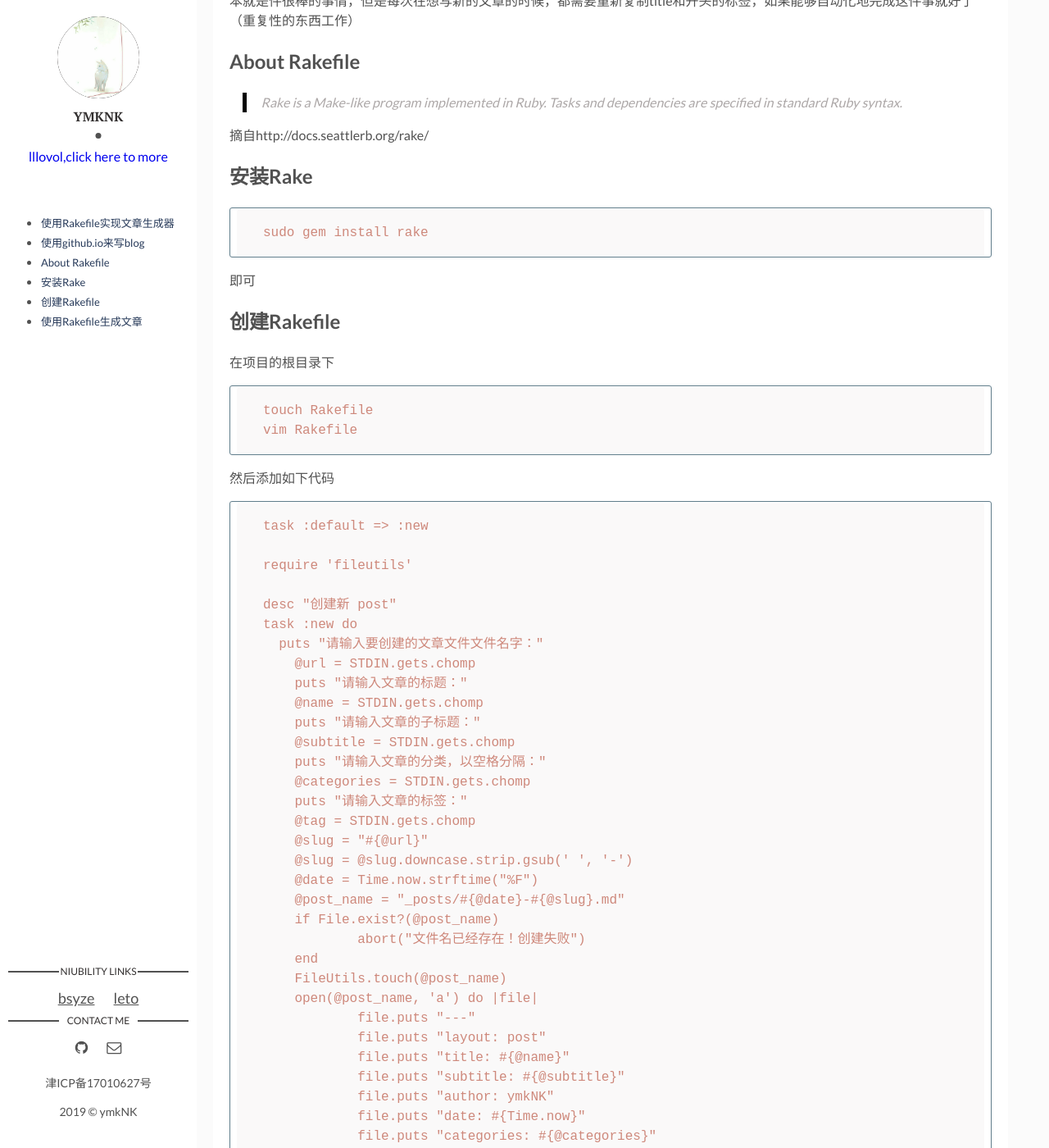
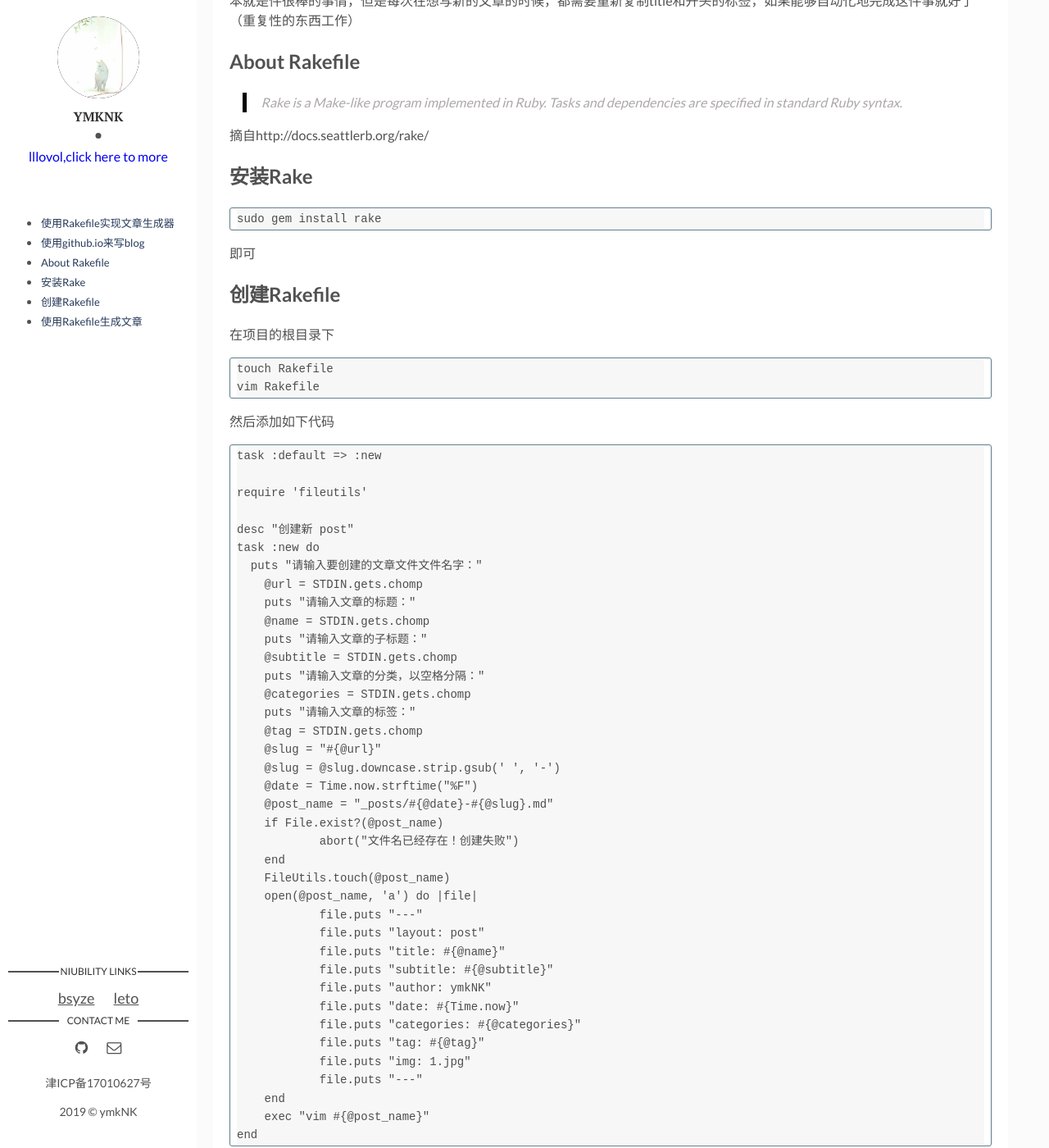
Before and after one commit to ymkNK/ymkNK.github.io, a Jekyll site: the page built from _posts/tech/2018-12-05-rake.md, in a window 1280 px wide and 1400 px high, scrolled down 706 px. Shown: the whole window at 82% size. Built offline with Jekyll 4.4.1, drawn with Linux system fonts in a browser that asks for light colours; comment, search, counter and statistics services are not loaded.

Commit message:
2019-11-08-change-highlight-css

```diff
--- a/assets/css/main.css
+++ b/assets/css/main.css
@@ -437,11 +437,21 @@ template {
 }
 
 .highlight {
-  background-color: #faf9f9;
+  /*background-color: #faf9f9;*/
   -webkit-border-radius: 3px;
           border-radius: 3px;
   margin: 0;
 }
+
+.highlight {
+  overflow: auto;
+  padding: 0;
+  font-size: 14px;
+  color: #4d4d4c;
+  background: #f7f7f7;
+  line-height: 1.6;
+}
+
 
 .highlighter-rouge {
   color: #ce887b;
```
